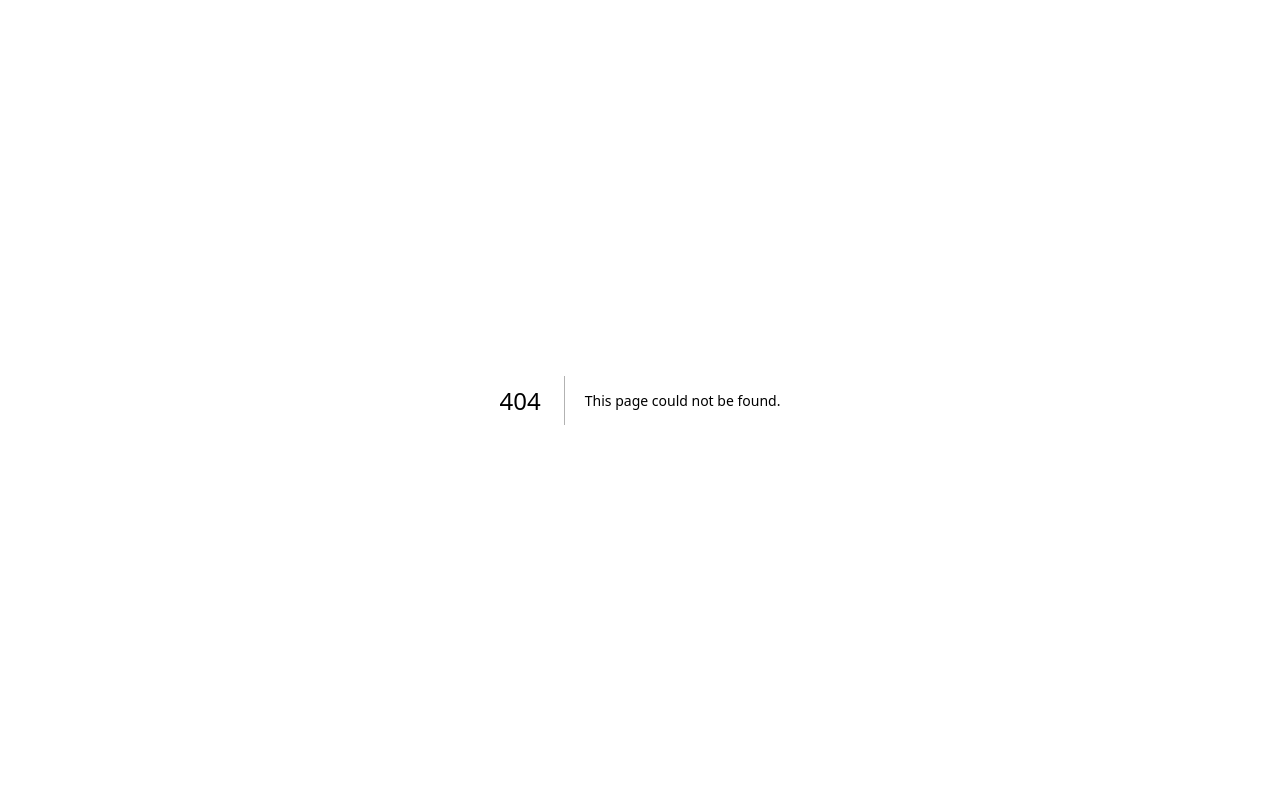
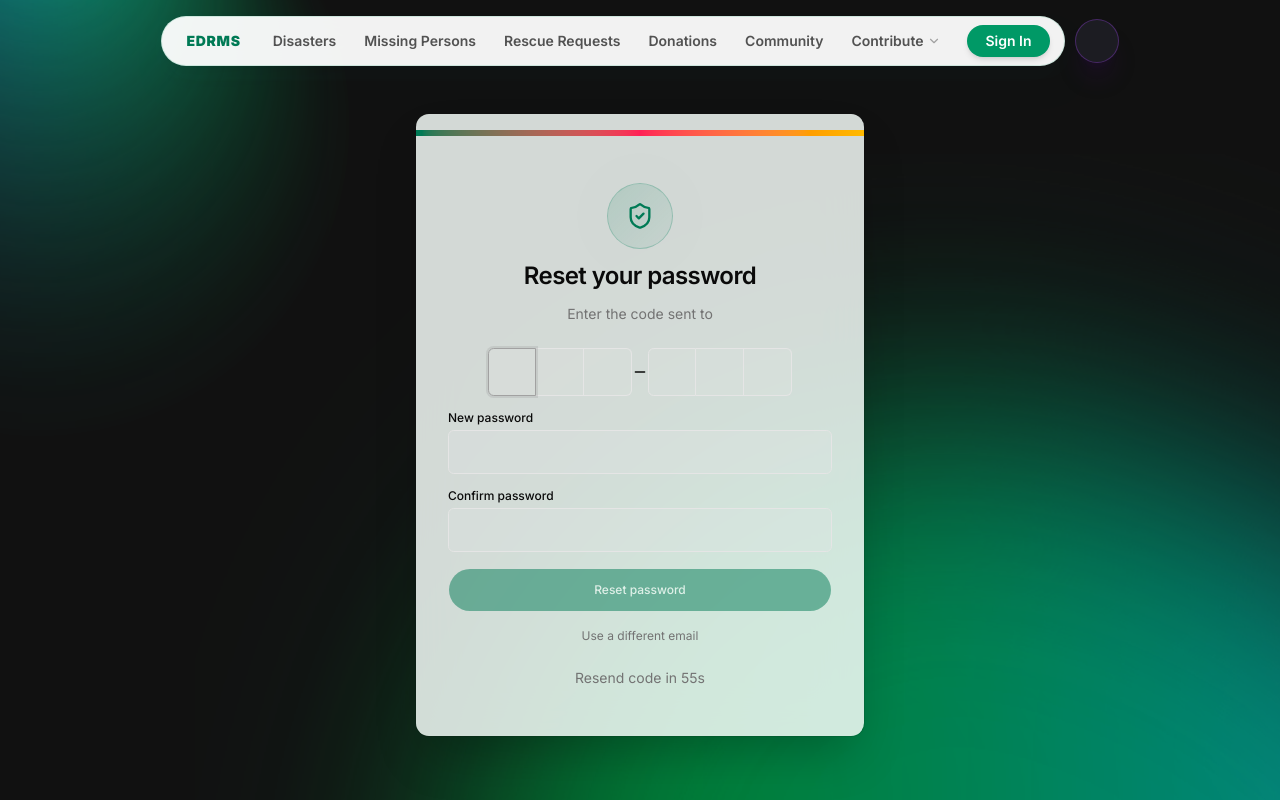
Before and after one commit to AhmadZubayer/EDRMS-Frontend-NextJS-WebDevL2-A7, a Next.js app: page /reset-password in a window 1280 px wide. Before the commit this address had no page. Shown: the top 800 px of the page. Built offline with nearby package versions, Linux system fonts and the light colour scheme; some icons are missing.

Commit message:
Add reset password OTP page

```diff
--- /dev/null
+++ b/app/(auth)/reset-password/page.tsx
@@ -0,0 +1,94 @@
+'use client';
+
+import React, { Suspense, useState } from 'react';
+import Link from 'next/link';
+import { useRouter, useSearchParams } from 'next/navigation';
+import { ShieldCheck, Loader2 } from 'lucide-react';
+import { Button } from '@/components/ui/button';
+import { Input } from '@/components/ui/input';
+import { Label } from '@/components/ui/label';
+import { publicApi } from '@/app/lib/public-api';
+import { OtpShell, OtpField, useCountdown } from '@/components/auth/otp-shell';
+
+const ResetPasswordContent = () => {
+  const router = useRouter();
+  const params = useSearchParams();
+  const email = params.get('email') || '';
+  const [otp, setOtp] = useState('');
+  const [password, setPassword] = useState('');
+  const [confirm, setConfirm] = useState('');
+  const [loading, setLoading] = useState(false);
+  const [error, setError] = useState('');
+  const [info, setInfo] = useState('');
+  const { left, reset } = useCountdown(60);
+
+  const resend = async () => {
+    setError('');
+    try {
+      await publicApi.post('/auth/forgot-password', { email });
+      setInfo('A new code has been sent.');
+      reset();
+    } catch (err: any) {
+      setError(err?.response?.data?.message || 'Could not resend the code.');
+    }
+  };
+
+  const submit = async (e: React.FormEvent) => {
+    e.preventDefault();
+    if (password !== confirm) {
+      setError('Passwords do not match.');
+      return;
+    }
+    setLoading(true);
+    setError('');
+    try {
+      await publicApi.post('/auth/reset-password', { email, otp, newPassword: password });
+      router.push('/sign-in');
+    } catch (err: any) {
+      setError(err?.response?.data?.message || 'Could not reset password.');
+    } finally {
+      setLoading(false);
+    }
+  };
+
+  return (
+    <OtpShell
+      icon={<ShieldCheck className="size-7" />}
+      title="Reset your password"
+      subtitle={<>Enter the code sent to <span className="font-medium text-foreground">{email}</span></>}
+      footer={
+        left > 0 ? `Resend code in ${left}s` : (
+          <button type="button" onClick={resend} className="font-medium text-primary hover:underline">Resend code</button>
+        )
+      }
+    >
+      <form onSubmit={submit} className="space-y-4">
+        <OtpField value={otp} onChange={setOtp} disabled={loading} />
+        <div className="space-y-1.5">
+          <Label htmlFor="password">New password</Label>
+          <Input id="password" type="password" required value={password} onChange={(e) => setPassword(e.target.value)} className="h-11" />
+        </div>
+        <div className="space-y-1.5">
+          <Label htmlFor="confirm">Confirm password</Label>
+          <Input id="confirm" type="password" required value={confirm} onChange={(e) => setConfirm(e.target.value)} className="h-11" />
+        </div>
+        {info && !error && <p className="text-sm text-emerald-600">{info}</p>}
+        {error && <p className="text-sm text-destructive">{error}</p>}
+        <Button type="submit" className="h-11 w-full rounded-full" disabled={loading || otp.length !== 6 || !password}>
+          {loading ? <Loader2 className="size-4 animate-spin" /> : 'Reset password'}
+        </Button>
+        <p className="text-center text-xs text-muted-foreground">
+          <Link href="/forgot-password" className="hover:underline">Use a different email</Link>
+        </p>
+      </form>
+    </OtpShell>
+  );
+};
+
+export default function ResetPasswordPage() {
+  return (
+    <Suspense>
+      <ResetPasswordContent />
+    </Suspense>
+  );
+}
```
